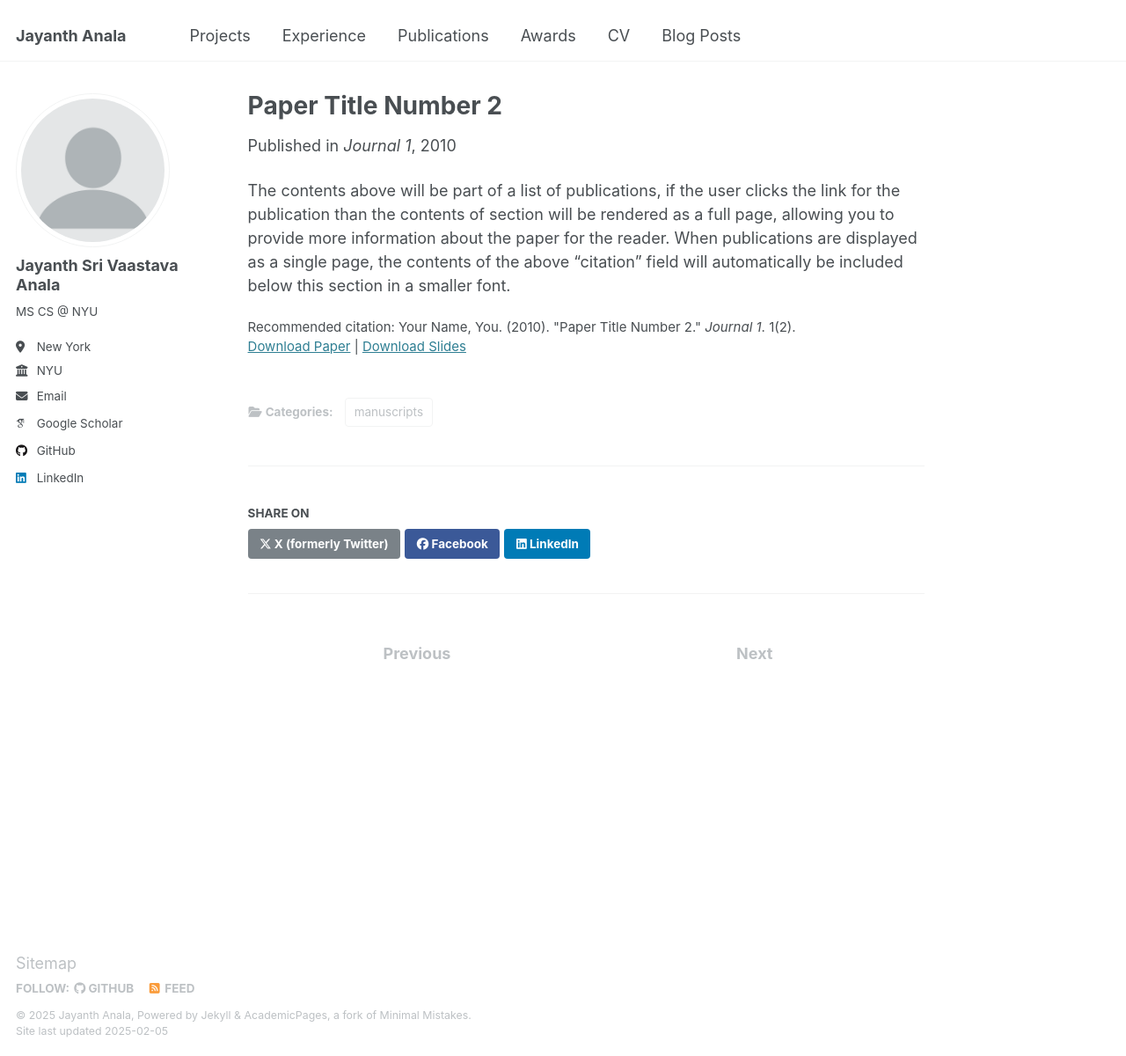
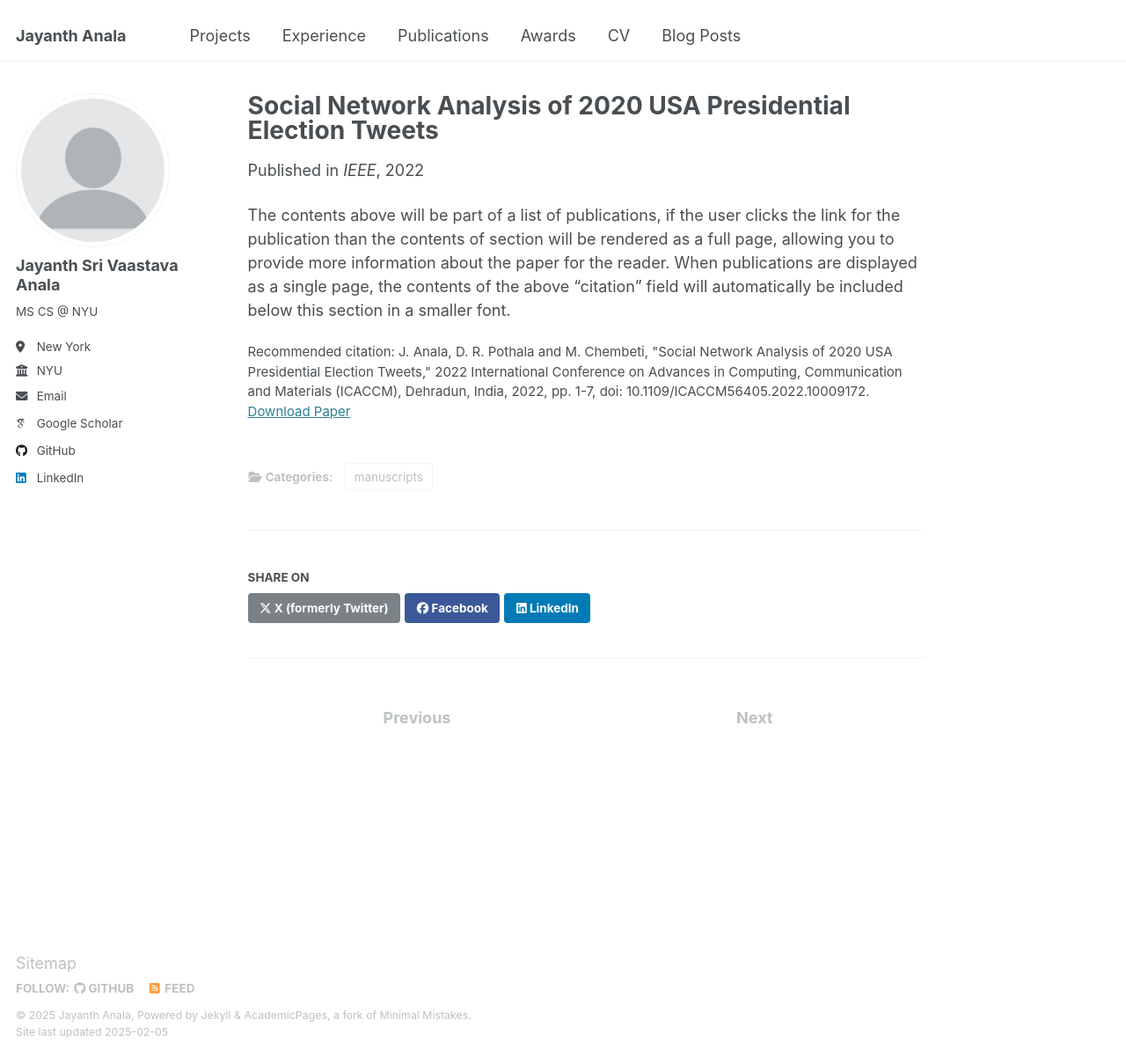
Before and after one commit to jayanthanala/jayanthanala.github.io, a Jekyll site: the page built from _publications/2010-10-01-paper-title-number-2.md, in a window 1280 px wide and 1200 px high. Shown: the whole window at 88% size. Built offline with Jekyll 4.4.1, drawn with Linux system fonts in a browser that asks for light colours; some web fonts are replaced.

Commit message:
add: pubs

```diff
--- a/_publications/2010-10-01-paper-title-number-2.md
+++ b/_publications/2010-10-01-paper-title-number-2.md
@@ -1,14 +1,15 @@
 ---
-title: "Paper Title Number 2"
-collection: publications
+title: "Social Network Analysis of 2020 USA Presidential Election Tweets"
+collection: conferences
 category: manuscripts
 permalink: /publication/2010-10-01-paper-title-number-2
 excerpt: 'This paper is about the number 2. The number 3 is left for future work.'
-date: 2010-10-01
-venue: 'Journal 1'
-slidesurl: 'http://academicpages.github.io/files/slides2.pdf'
-paperurl: 'http://academicpages.github.io/files/paper2.pdf'
-citation: 'Your Name, You. (2010). &quot;Paper Title Number 2.&quot; <i>Journal 1</i>. 1(2).'
+date: 2022-11-10
+venue: 'IEEE'
+slidesurl: #none
+paperurl: 'https://ieeexplore.ieee.org/abstract/document/10009172'
+citation: 'J. Anala, D. R. Pothala and M. Chembeti, "Social Network Analysis of 2020 USA Presidential Election Tweets," 2022 International Conference on Advances in Computing, Communication and Materials (ICACCM), Dehradun, India, 2022, pp. 1-7, doi: 10.1109/ICACCM56405.2022.10009172.
+'
 ---
 
 The contents above will be part of a list of publications, if the user clicks the link for the publication than the contents of section will be rendered as a full page, allowing you to provide more information about the paper for the reader. When publications are displayed as a single page, the contents of the above "citation" field will automatically be included below this section in a smaller font.
```
Also changed, not shown: _publications/2009-10-01-paper-title-number-1.md (+4 -4 lines), _publications/2015-10-01-paper-title-number-3.md (+6 -6 lines), _publications/2024-02-17-paper-title-number-4.md (+6 -5 lines).
